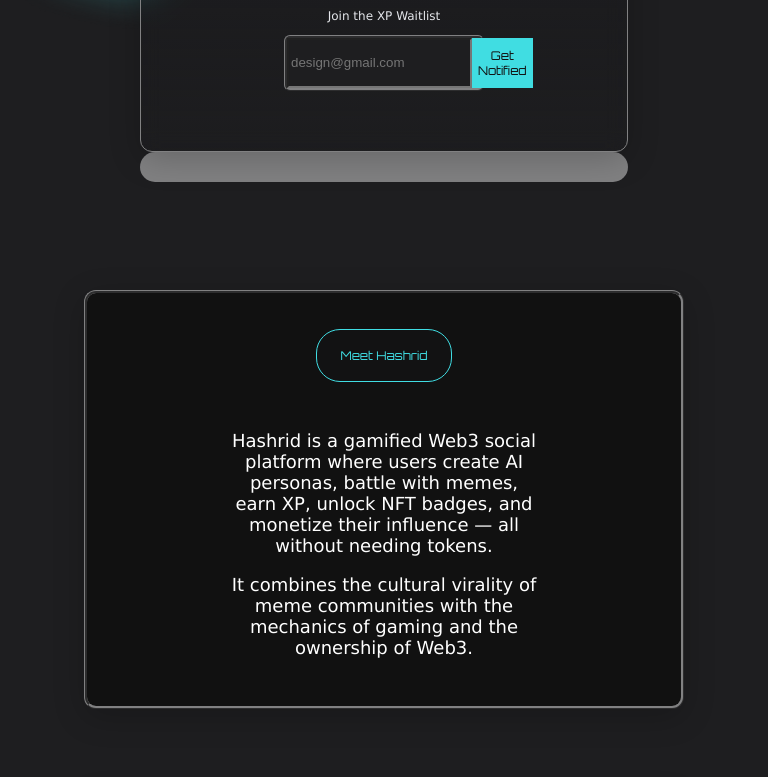
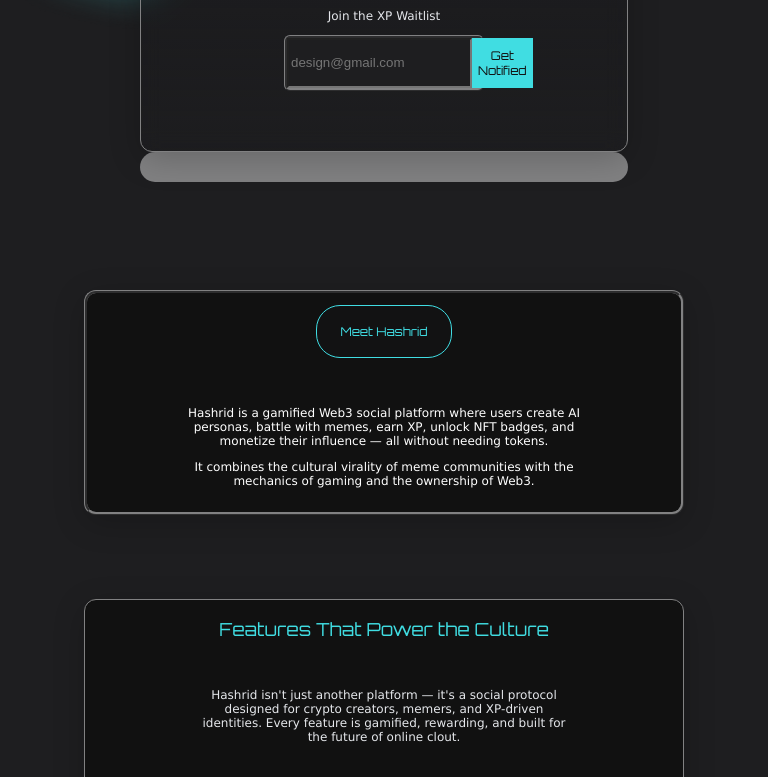
Before and after one commit to marzia53/Hashrid, a plain HTML site: page index.html in a window 768 px wide. Shown: the part 497-1274 px from the top of the page. Drawn offline with Linux system fonts and the light colour scheme.

Commit message:
size changed

```diff
--- a/style.css
+++ b/style.css
@@ -537,7 +537,7 @@
 }
 
 /* Tablet and up */
-@media (min-width: 600px) and (max-width: 1200px) {
+@media (min-width: 400px) and (max-width: 800px) {
   .container {
     max-width: 600px;
   }
@@ -617,11 +617,37 @@
     -webkit-text-stroke-width: 1px;
   }
 
+  #meet {
+    height: auto;
+    border-radius: 1rem;
+    background-color: transparent;
+    border-style: ridge;
+    border-color: #818182;
+    color: white;
+    justify-items: center;
+    align-items: center;
+    padding: 1rem;
+    background: var(--color-bg-alt);
+
+    /* Frosted glass gradient */
+    background: linear-gradient(
+      to bottom,
+      rgba(24, 24, 27, 0.9) 0%,
+      #18181B  rgba(24, 25, 27, 0.1)
+         #18191B
+    );
+    backdrop-filter: blur(10px);
+    -webkit-backdrop-filter: blur(10px);
+
+    /* Soft drop shadow */
+    box-shadow: 0 8px 32px rgba(0, 0, 0, 0.2);
+  }
+
   .about-p p {
-    font-size: 1.5rem;
+    font-size: 1rem;
     text-align: center;
-    padding-left: 7rem;
-    padding-right: 7rem;
+    padding-left: 5rem;
+    padding-right: 5rem;
     margin-left: 2rem;
     margin-right: 2rem;
   }
@@ -635,7 +661,7 @@
   }
 
   .intro {
-    font-size: 1.2rem;
+    font-size: 1rem;
     padding-left: 9rem;
     padding-right: 9rem;
     text-align: center;
@@ -651,6 +677,7 @@
     flex-direction: column;
     padding: 2rem;
     gap: 2rem;
+
   }
 
   #steps {
@@ -692,7 +719,7 @@
   }
 }
 
-@media (min-width: 1440px) {
+@media (min-width: 1200px) {
   .container {
     max-width: 1440px;
   }
```
Also changed, not shown: 1 other file.
